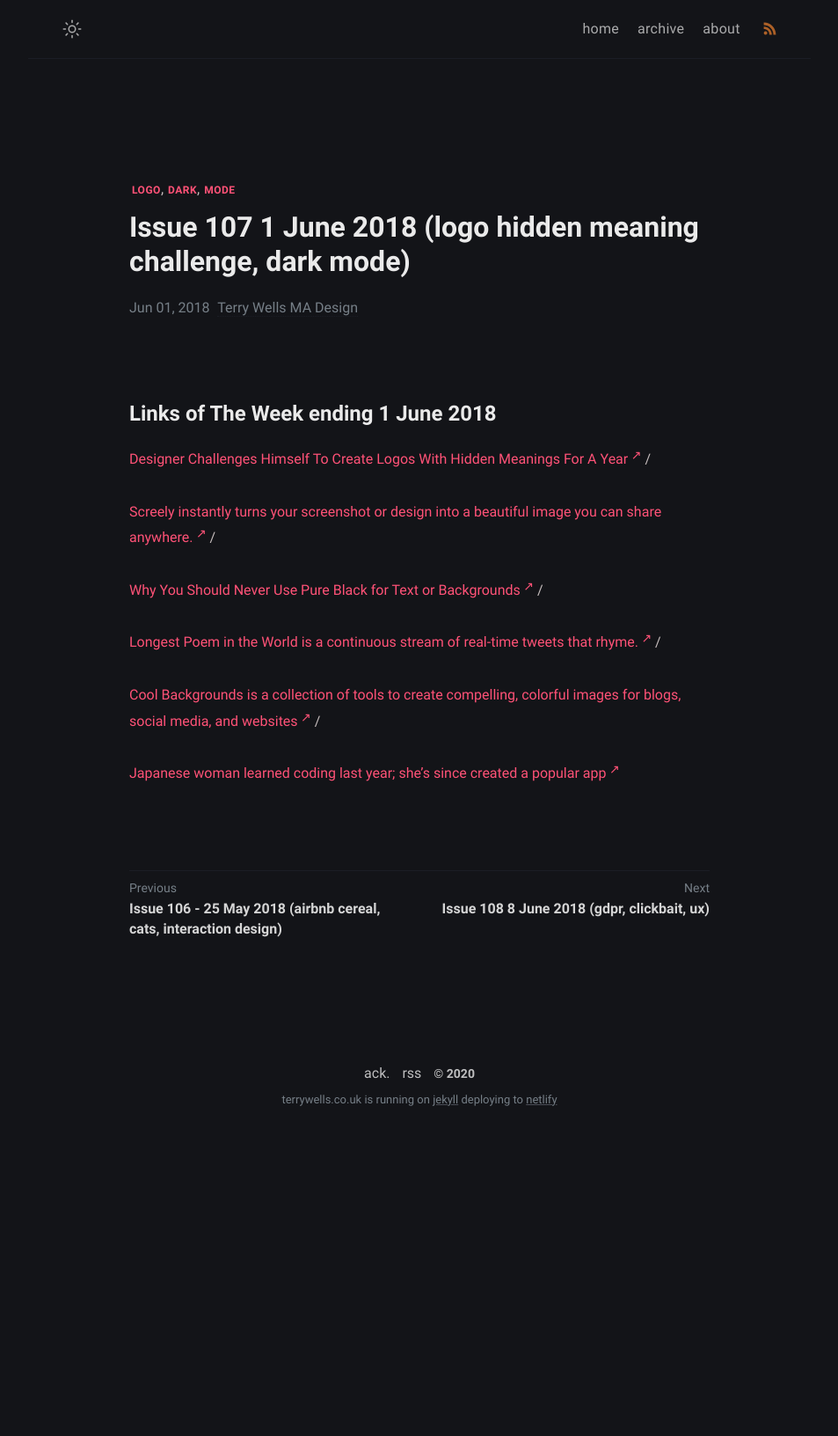
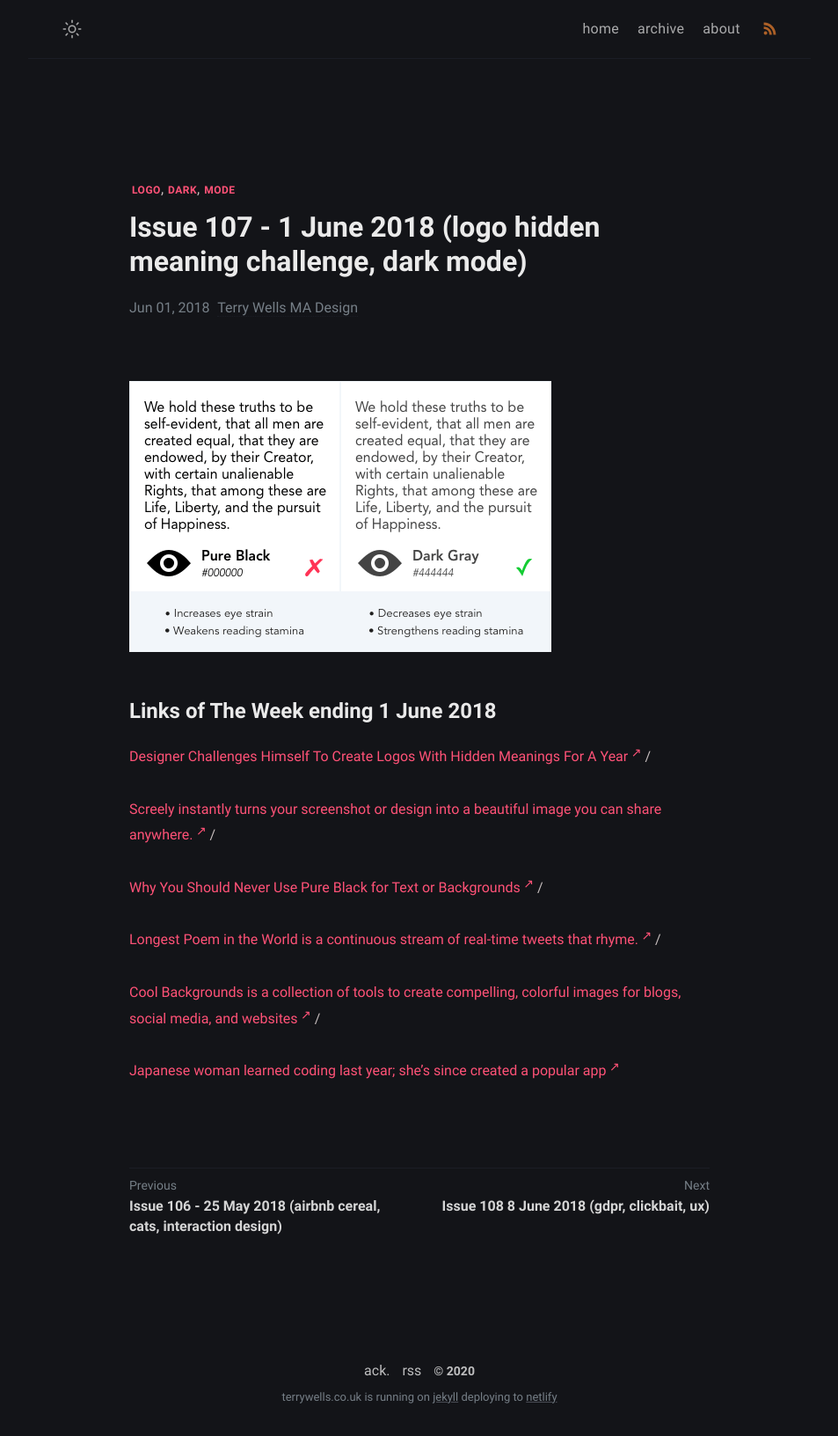
Before and after one commit to wristtattoo/jekyll-klise, a Jekyll site: the page built from _posts/2020-11-03-issue-107-1-june-2018-logo-hidden-meaning-challenge-dark-mode.md, in a window 1280 px wide. Shown: the whole page at 88% size, without its empty margins (163-1116 px from the left). Built offline with Jekyll 4.4.1, drawn with Linux system fonts in a browser that asks for light colours; a script that is not in the unit is left out; before the commit the page ends 1294 px from its top, so only the background shows below that.

Commit message:
Update Links of The Week “2020-11-03-issue-107-1-june-2018-logo-hidden-meaning-challenge-dark-mode”

```diff
--- a/_posts/2020-11-03-issue-107-1-june-2018-logo-hidden-meaning-challenge-dark-mode.md
+++ b/_posts/2020-11-03-issue-107-1-june-2018-logo-hidden-meaning-challenge-dark-mode.md
@@ -1,9 +1,11 @@
 ---
 layout: post
-title: Issue 107 1 June 2018 (logo hidden meaning challenge, dark mode)
+title: Issue 107 - 1 June 2018 (logo hidden meaning challenge, dark mode)
 tags: logo dark mode
 date: 2018-06-01T13:02:35.881Z
 ---
+![Designer Challenges Himself To Create Logos With Hidden Meanings For A Year](/assets/uploads/issue-107.png "Designer Challenges Himself To Create Logos With Hidden Meanings For A Year")
+
 # Links of The Week ending 1 June 2018
 
 <a href="https://designyoutrust.com/2018/05/designer-challenges-himself-to-create-logos-with-hidden-meanings-for-a-year" title="Designer Challenges Himself To Create Logos With Hidden Meanings For A Year" alt="Designer Challenges Himself To Create Logos With Hidden Meanings For A Year" target="_blank">Designer Challenges Himself To Create Logos With Hidden Meanings For A Year</a> /
```
Also changed, not shown: assets/uploads/issue-107.png (added).
